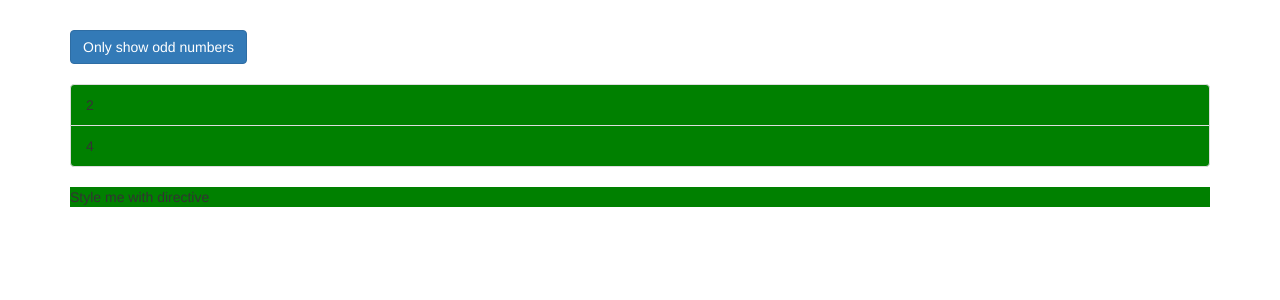
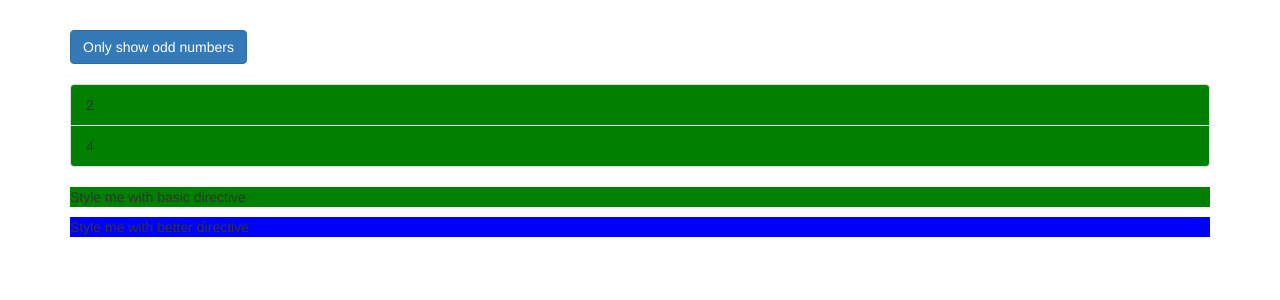
Before and after one commit to HassanKhan123/Directives, an Angular app: page / in a window 1280 px wide. Shown: the top 300 px of the page. Built offline with nearby package versions, Linux system fonts and the light colour scheme.

Commit message:
using renderer to build a better attribute directive

```diff
--- a/src/app/app.component.html
+++ b/src/app/app.component.html
@@ -32,7 +32,9 @@
           </li>
         </div>
       </ul>
-      <p appBasicHighlight>Style me with directive</p>
+      <p appBasicHighlight>Style me with basic directive</p>
+      <p appBetterHighlight>Style me with better directive</p>
+
     </div>
   </div>
 </div>
--- a/src/app/app.module.ts
+++ b/src/app/app.module.ts
@@ -4,12 +4,14 @@
 
 
 import { AppComponent } from './app.component';
-import {BasicHighlightDirective} from './basic-highlight/basic-highlight.directive'
+import {BasicHighlightDirective} from './basic-highlight/basic-highlight.directive';
+import { BetterHighlightDirective } from './better-highlight/better-highlight.directive'
 
 @NgModule({
   declarations: [
     AppComponent,
-    BasicHighlightDirective
+    BasicHighlightDirective,
+    BetterHighlightDirective
   ],
   imports: [
     BrowserModule,
--- /dev/null
+++ b/src/app/better-highlight/better-highlight.directive.ts
@@ -0,0 +1,12 @@
+import { Directive, Renderer2, OnInit, ElementRef } from "@angular/core";
+
+@Directive({
+  selector: "[appBetterHighlight]",
+})
+export class BetterHighlightDirective implements OnInit {
+  constructor(private elRef:ElementRef, private renderer: Renderer2) {}
+
+  ngOnInit(){
+    this.renderer.setStyle(this.elRef.nativeElement,'background-color','blue',)
+  }
+}
```
